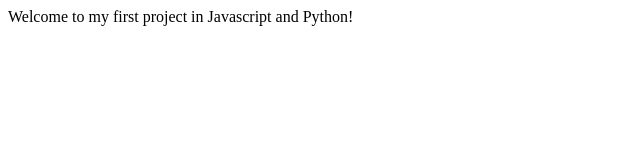
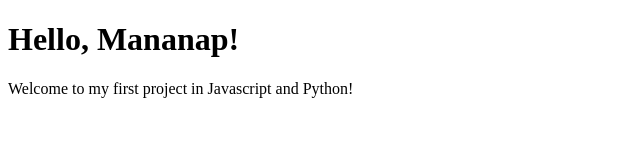
Before and after one commit to Jimzon/First-Project, a plain HTML site: page index.html in a window 1280 px wide. Shown: the whole page, without its empty margins (0-640 px from the left). Drawn offline with Linux system fonts and the light colour scheme.

Commit message:
added h1 heading

```diff
--- a/index.html
+++ b/index.html
@@ -5,6 +5,7 @@
     <title>First-Project</title>
 </head>
 <body>
+    <h1>Hello, Mananap!</h1>
     Welcome to my first project in Javascript and Python!
 </body>
 
```
